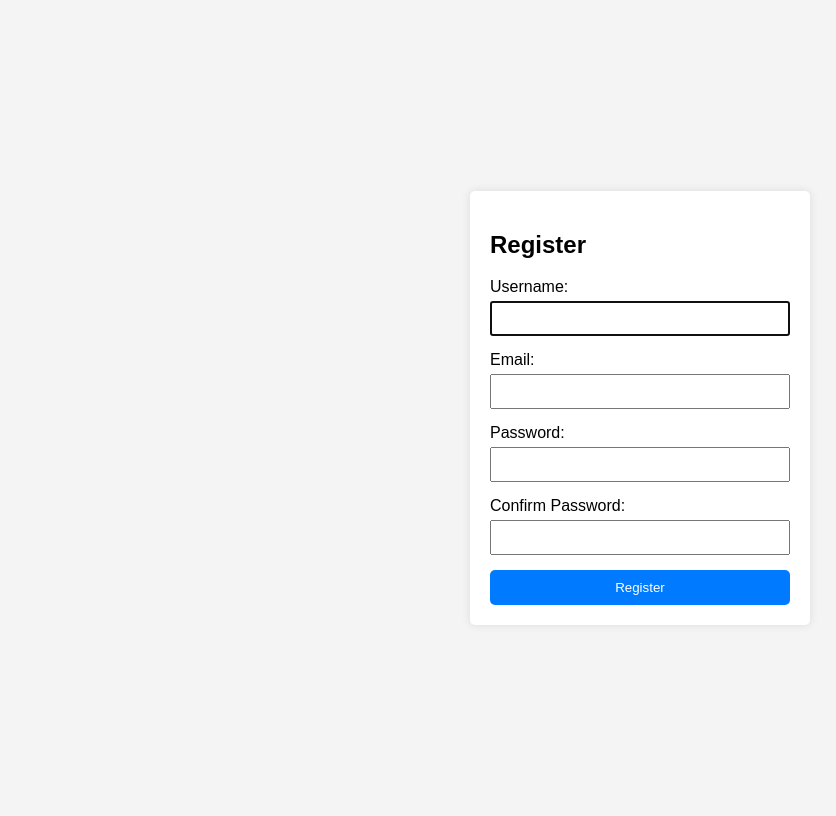
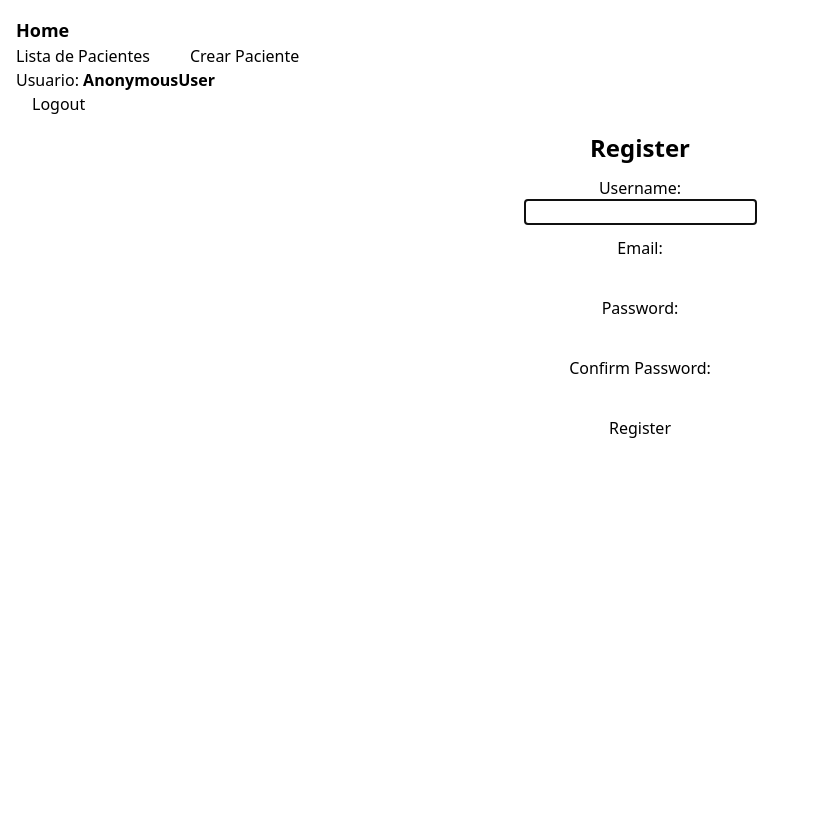
Before and after one commit to perdimosRequisitos/historia_clinica, a Django app: page /accounts/register/ in a window 1280 px wide. Shown: the whole page, without its empty margins (0-836 px from the left). After the commit the page ends 438 px from the top, so only its background shows below. Run offline with Django 5.2, Linux system fonts and the light colour scheme; some libraries are stand-ins or nearby versions.

Commit message:
feat: Improve login and register forms
The code changes include:
- Centering the style in the edit patient form
- Making improvements to the forms

Recent user commits:
- Centrado estilo en form editar paciente
- Mejora en formularios
- Buscar por id paciente
- Ver historia de un paciente

```diff
--- a/accounts/templates/accounts/register.html
+++ b/accounts/templates/accounts/register.html
@@ -1,74 +1,28 @@
-<!DOCTYPE html>
-<html lang="en">
-  <head>
-    <meta charset="UTF-8" />
-    <meta name="viewport" content="width=device-width, initial-scale=1.0" />
-    <title>Document</title>
-    <style>
-      body {
-        font-family: Arial, sans-serif;
-        background-color: #f4f4f4;
-        display: flex;
-        justify-content: center;
-        align-items: center;
-        height: 100vh;
-      }
-      .container {
-        background-color: white;
-        padding: 20px;
-        border-radius: 5px;
-        box-shadow: 0 0 10px rgba(0, 0, 0, 0.1);
-        width: 300px;
-      }
-      .form-group {
-        margin-bottom: 15px;
-      }
-      .form-group label {
-        display: block;
-        margin-bottom: 5px;
-      }
-      .form-group input {
-        width: 100%;
-        padding: 8px;
-        box-sizing: border-box;
-      }
-      .btn {
-        background-color: #007bff;
-        color: white;
-        padding: 10px;
-        border: none;
-        border-radius: 5px;
-        cursor: pointer;
-        width: 100%;
-      }
-      .btn:hover {
-        background-color: #0056b3;
-      }
-    </style>
-  </head>
-  <body>
-    <div class="container">
-      <h2>Register</h2>
-      <form method="post">
+{% extends 'historia/base.html' %}
+
+  {% block content %}
+    <div class="container flex flex-col items-center ">
+      <h2 class="text-2xl font-bold">Register</h2>
+      <form method="post" class="flex flex-col items-center justify-center space-y-3">
         {% csrf_token %}
-        <div class="form-group">
+        <div class="flex flex-col items-center justify-center">
           <label for="id_username">Username:</label>
           {{ form.username }}
         </div>
-        <div class="form-group">
+        <div class="flex flex-col items-center justify-center">
           <label for="id_email">Email:</label>
           {{ form.email }}
         </div>
-        <div class="form-group">
+        <div class="flex flex-col items-center justify-center">
           <label for="id_password1">Password:</label>
           {{ form.password1 }}
         </div>
-        <div class="form-group">
+        <div class="flex flex-col items-center justify-center">
           <label for="id_password2">Confirm Password:</label>
           {{ form.password2 }}
         </div>
         <button type="submit" class="btn">Register</button>
       </form>
     </div>
-  </body>
-</html>
+
+{% endblock %}
--- a/historia/models.py
+++ b/historia/models.py
@@ -64,6 +64,7 @@
     tipo_antecedente = models.CharField(max_length=50, choices=tipo_antecedentes)
     fecha = models.DateField()
     descripcion = models.TextField()
+    habilitado = models.BooleanField(default=True)
 
     def __str__(self) -> str:
         return f"historia {self.paciente.nombre_completo}"
--- a/historia/templates/historia/ver_historias.html
+++ b/historia/templates/historia/ver_historias.html
@@ -9,7 +9,7 @@
     <ul class="menu bg-base-200 rounded-box">
       <li class="menu-title text-gray-400">Antecedentes de {{ paciente.nombre_completo }}</li>
       {% for historia in historias %}
-        <li>
+        <li class="{% if not historia.habilitado %} disabled {% endif %}">
           <a href="{% url 'historia:editar_historia' historia.id_historia %}">
             <ul>
               <li>{{ forloop.counter }}.</li>
--- a/historia/views.py
+++ b/historia/views.py
@@ -3,6 +3,7 @@
 from django.contrib.auth.decorators import login_required, permission_required
 from .forms import PacienteForm, HistoriaMedicaForm
 from .models import Paciente, HistoriaClinica
+from django.core.exceptions import PermissionDenied
 
 
 @login_required
@@ -94,7 +95,7 @@
     return render(request, "historia/editar_historia.html", {"form": form})
 
 
-@permission_required("historia.delete_paciente")
+@permission_required("historia.delete_paciente", raise_exception=True)
 def eliminar_paciente(request: HttpRequest, pk: int):
     paciente = Paciente.objects.get(pk=pk)
     paciente.delete()
```
Also changed, not shown: accounts/templates/accounts/login.html (+12 -14 lines), historia/templates/403.html (added, +9 -0 lines), historia/migrations/0002_historiaclinica_habilitado_and_more.py (added).
